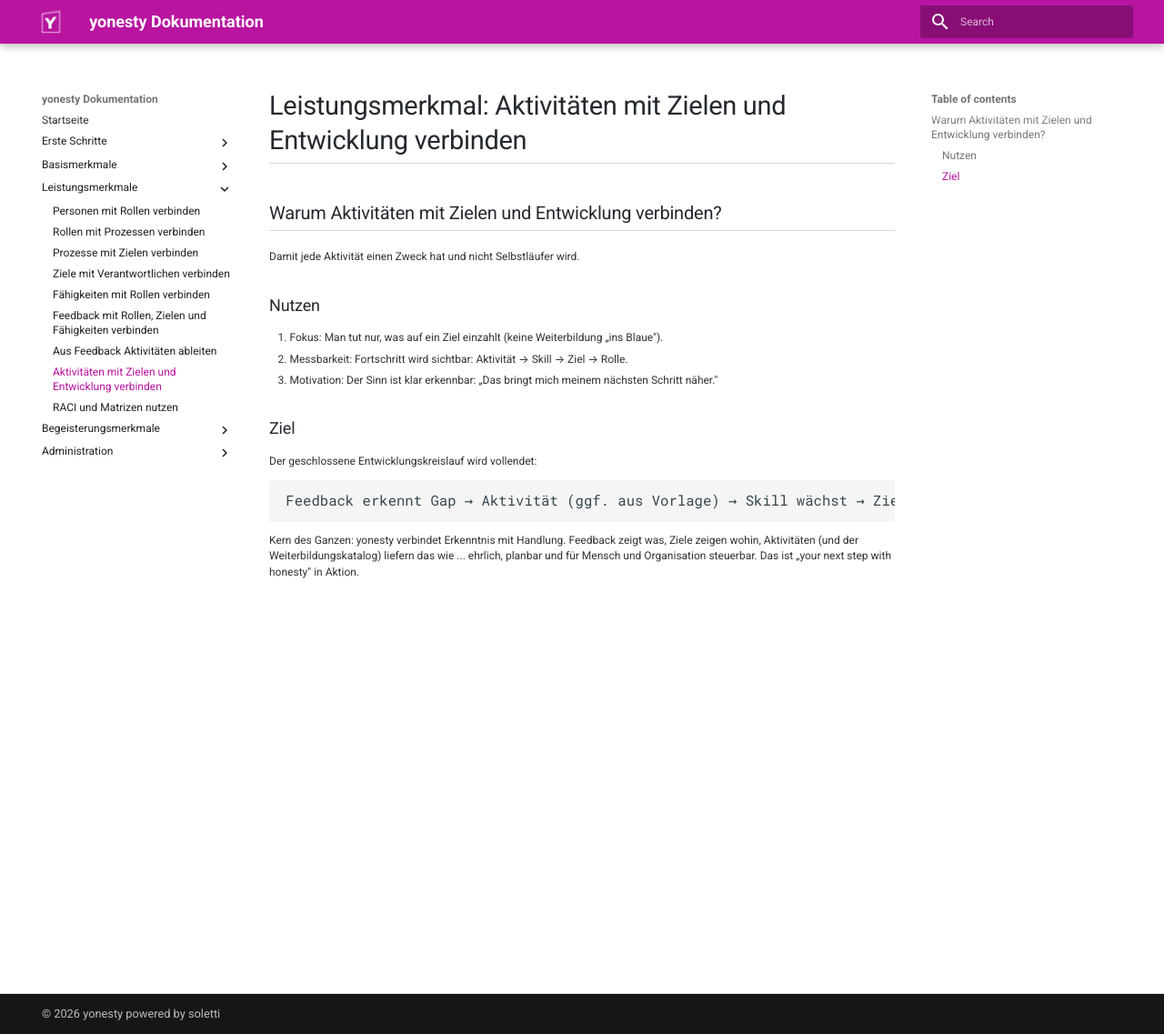
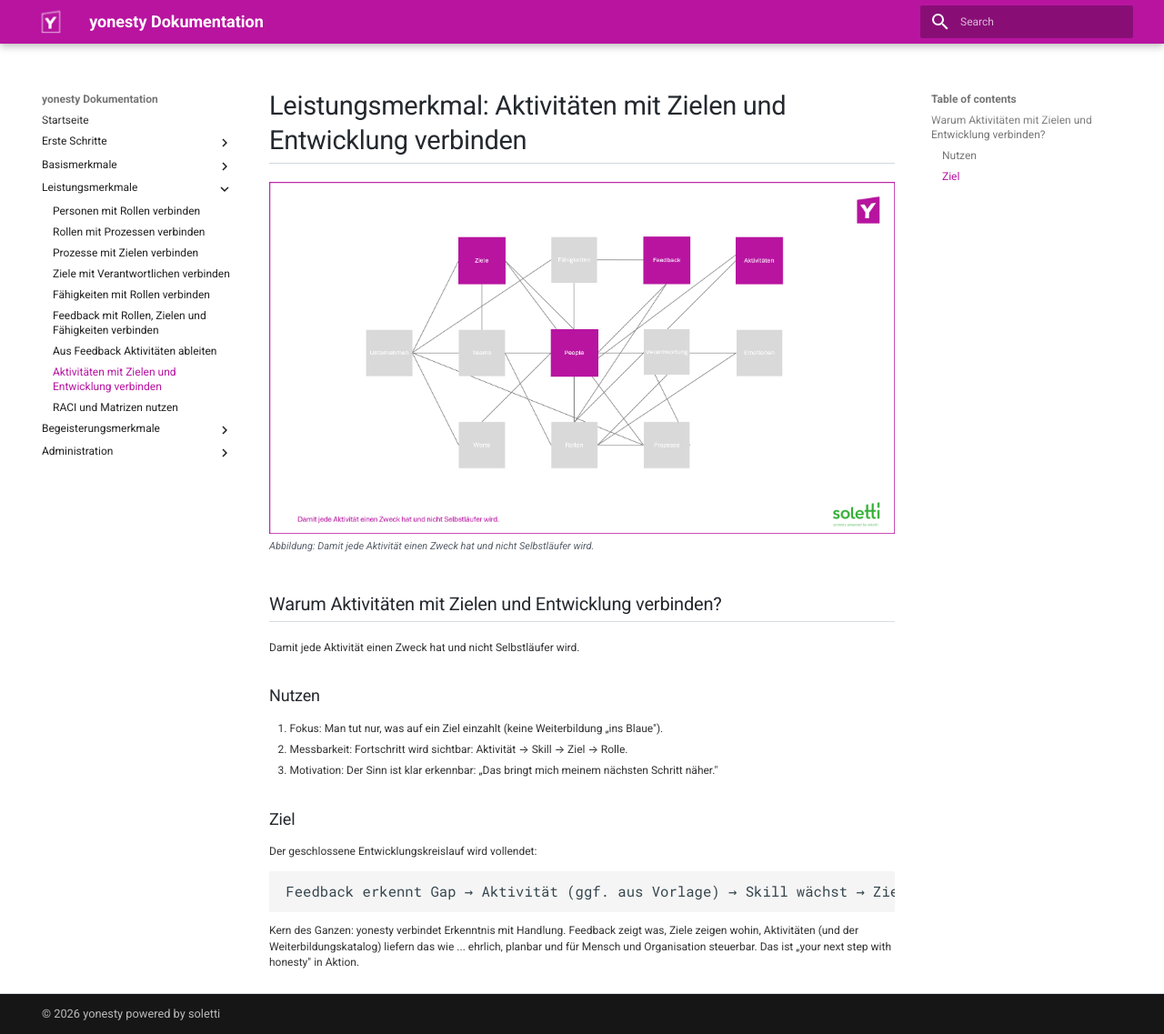
Before and after one commit to ricohaenelsoletti/yonesty, an MkDocs documentation site: the page built from docs/Leistungsmerkmal-Aktivitaeten-mit-Zielen-und-Entwicklung-verbinden.md, in a window 1280 px wide and 1137 px high. Shown: the whole window at 91% size. Built offline with MkDocs 1.6.1 and Material for MkDocs 9.7.7, drawn with Linux system fonts in a browser that asks for light colours.

Commit message:
Add image and caption to activities and goals document
Added an image and caption to enhance the document.

```diff
--- a/docs/Leistungsmerkmal-Aktivitaeten-mit-Zielen-und-Entwicklung-verbinden.md
+++ b/docs/Leistungsmerkmal-Aktivitaeten-mit-Zielen-und-Entwicklung-verbinden.md
@@ -1,4 +1,9 @@
 # Leistungsmerkmal: Aktivitäten mit Zielen und Entwicklung verbinden
+
+<figure>
+    <img src="/screenshots/yonesty-Person-Ziele-Feedback-Aktivitaeten.png">
+    <figcaption>Damit jede Aktivität einen Zweck hat und nicht Selbstläufer wird.</figcaption>
+</figure>
 
 ## Warum Aktivitäten mit Zielen und Entwicklung verbinden?
 Damit jede Aktivität einen Zweck hat und nicht Selbstläufer wird.
```
